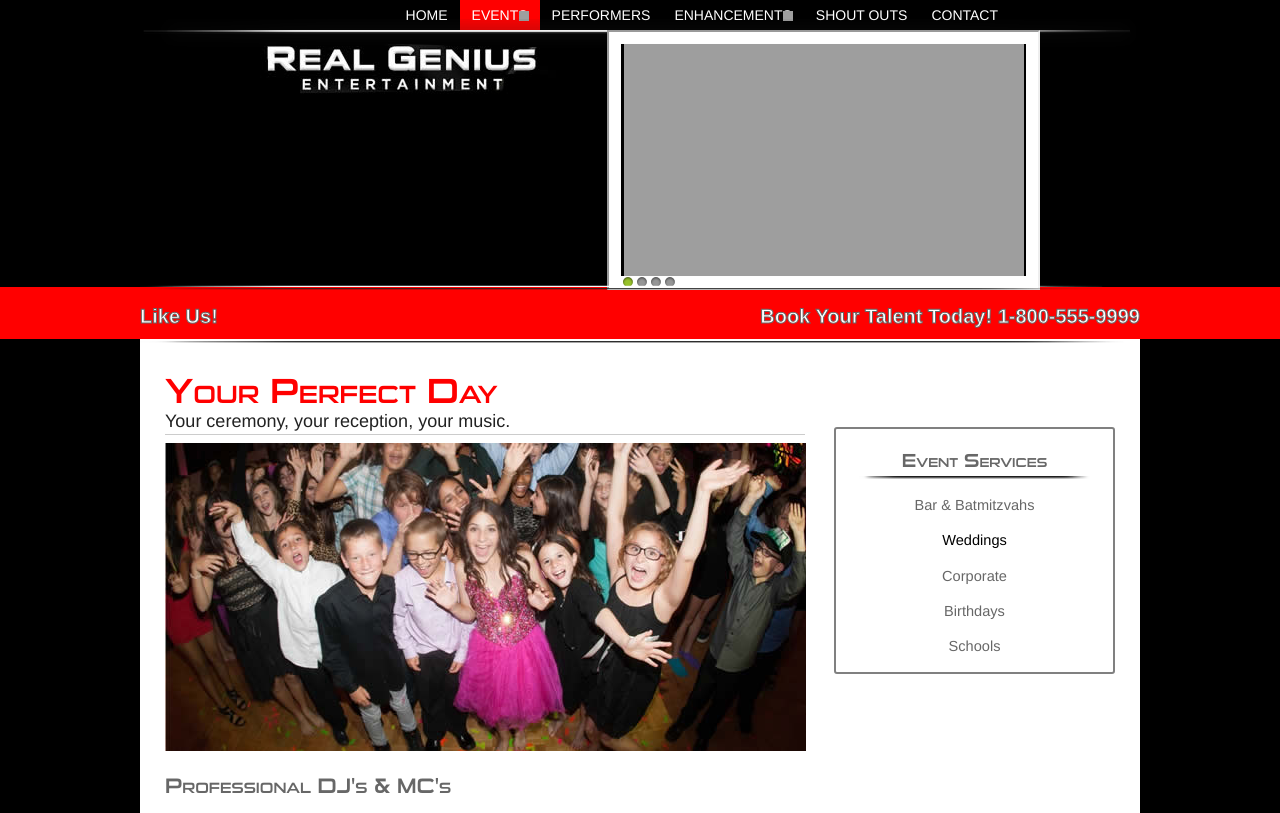
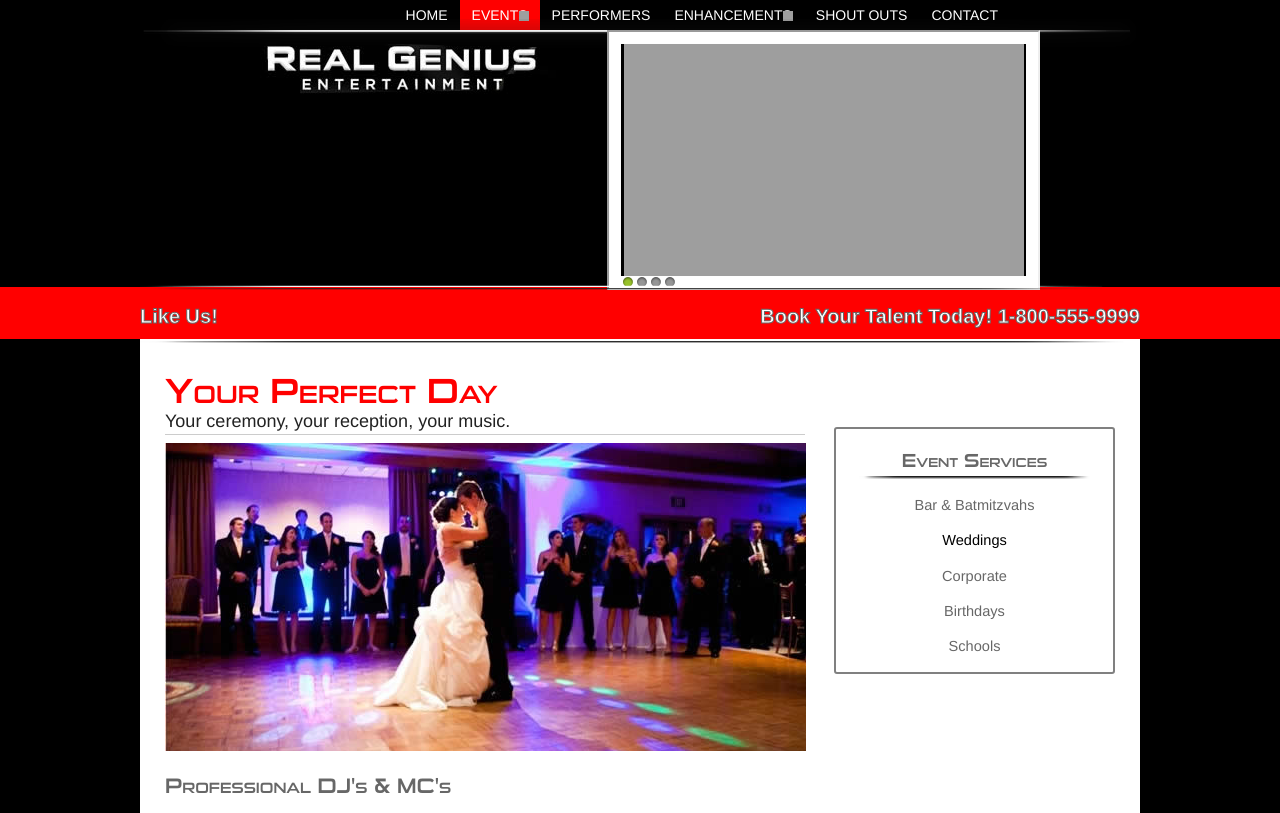
Before and after one commit to PeterOzolins/RGE, a PHP site: page /foo/wedding.php in a window 1280 px wide. Shown: the top 813 px of the page. Run offline with PHP 8.4, Linux system fonts and the light colour scheme; some libraries are stand-ins or nearby versions; grey boxes are pictures that could not be loaded.

Commit message:
put bit image on mitzva page, put wedding image back in div background

```diff
--- a/css/main.css
+++ b/css/main.css
@@ -402,7 +402,7 @@ h2 .iCaps {
 .weddingImageBig {
     width: 641px;
     height: 308px;
-    background-image: url(/img/mitzPagePhotos/mitzvah-top.jpg);}
+    background-image: url(/img/weddingImageBig.jpg);}
 .columnLeftRow {
     margin-bottom: 20px;
 
--- a/mitzvah.php
+++ b/mitzvah.php
@@ -20,7 +20,7 @@
                                     <h2>The Ultimate Party Experience!</h2>
                                     <h4>With Real Genius</h4>
                                     <hr />
-                                    <div class="weddingImageBig"></div>
+                                    <div class="weddingImageBig"><img src="/img/mitzPagePhotos/mitzvah-top.jpg"></div>
                                     <h3>Professional DJ's &amp; MC's</h3>
                                     <p>With over 25 professional entertainers on staff, our goal is to help you, from start to finish, create the party of a lifetime!  We specialize in creating an “EVERYBODY PARTY TM” ,entertaining kids, adults, and people of all ages with a variety of music, games, and interactive follow-alongs.</p>
 
```
